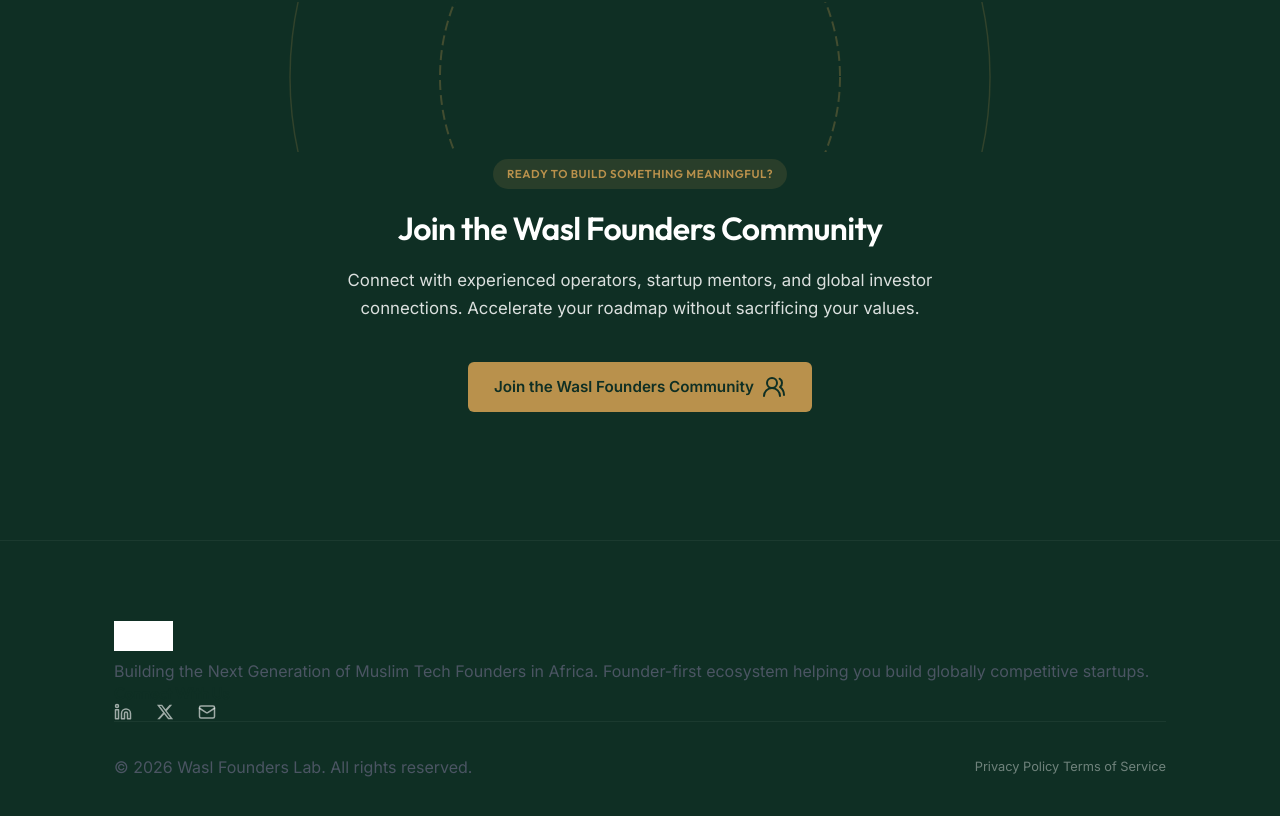
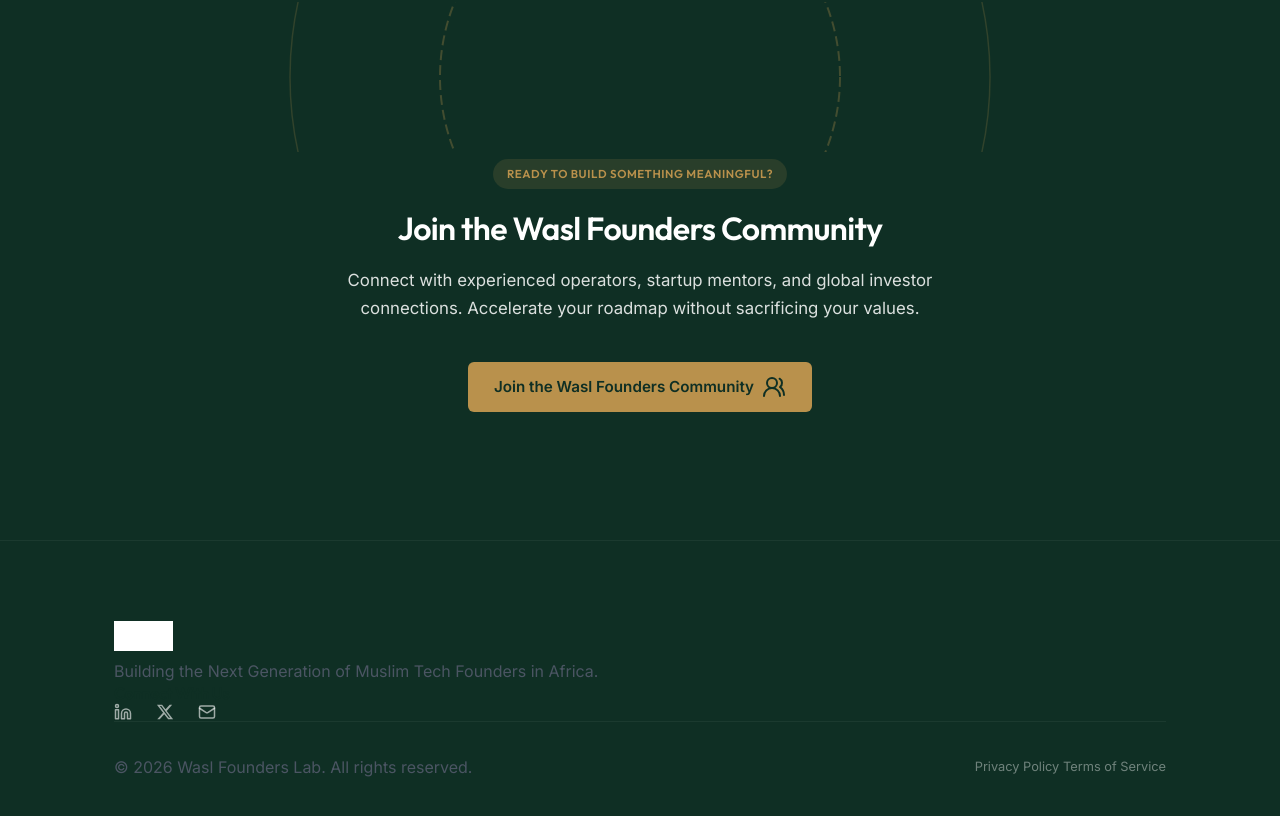
Before and after one commit to abdrahmanabidemi/waslfounderslab, a website built with Vite: page index.html in a window 1280 px wide. Shown: the part 4791-5607 px from the top of the page. Built offline with nearby package versions, Linux system fonts and the light colour scheme.

Commit message:
index.html

```diff
--- a/index.html
+++ b/index.html
@@ -459,7 +459,7 @@
             <img src="/logo.png" alt="Wasl Logo" class="footer-logo">
           </a>
           <p>
-            Building the Next Generation of Muslim Tech Founders in Africa. Founder-first ecosystem helping you build globally competitive startups.
+            Building the Next Generation of Muslim Tech Founders in Africa.
           </p>
         </div>
 
```
